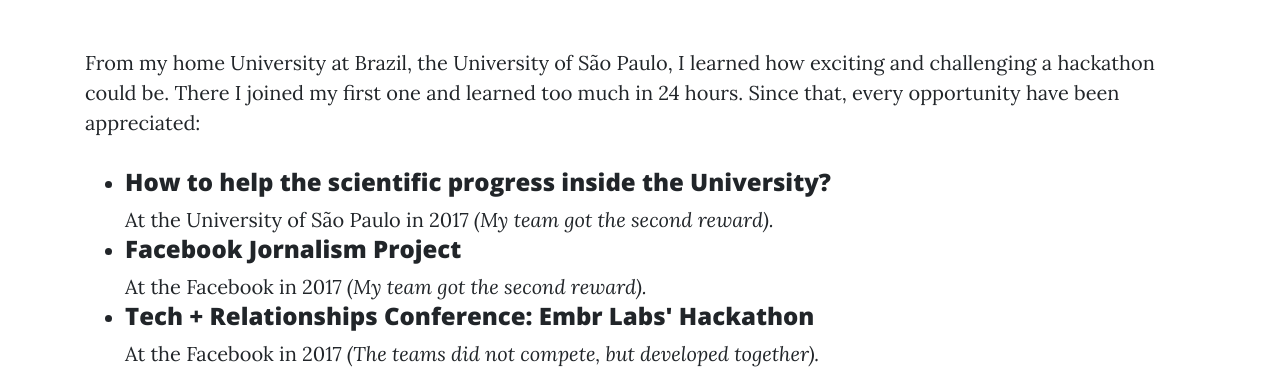
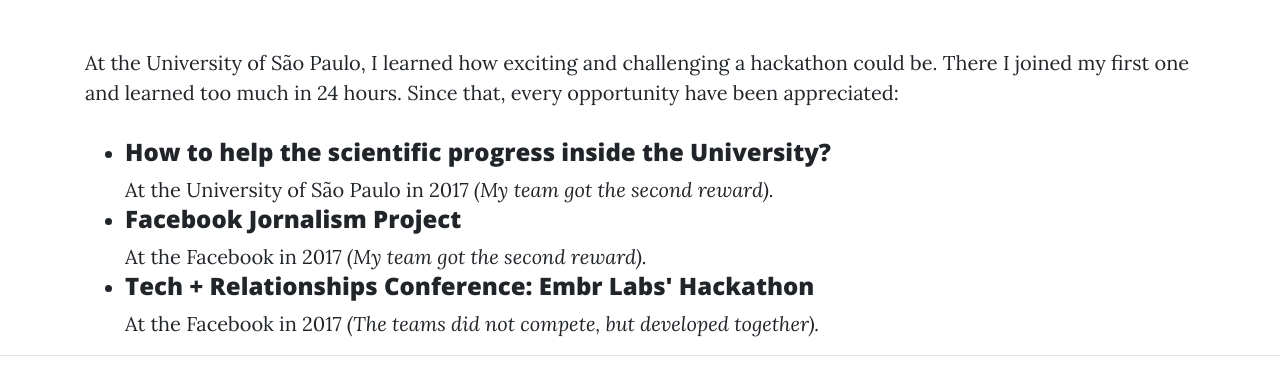
Before and after one commit to andersonandrei/andersonandrei.github.io, a website: page hackathons.html in a window 1280 px wide. Shown: the part 534-906 px from the top of the page. Drawn offline with nearby package versions, Linux system fonts and the light colour scheme.

Commit message:
Fix typos

```diff
--- a/hackathons.html
+++ b/hackathons.html
@@ -80,7 +80,7 @@
   <div class="container">
 
     <p>
-    From my home University at Brazil, the University of São Paulo, I learned how exciting and challenging a hackathon could be. There I joined my first one and learned too much in 24 hours. Since that, every opportunity have been appreciated: </p>
+    At the University of São Paulo, I learned how exciting and challenging a hackathon could be. There I joined my first one and learned too much in 24 hours. Since that, every opportunity have been appreciated: </p>
     <p>
 
     <ul>
```
